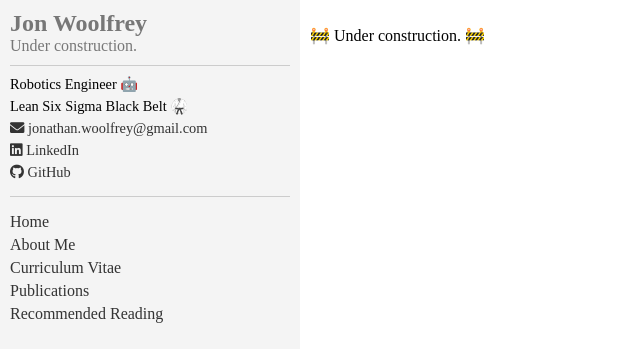
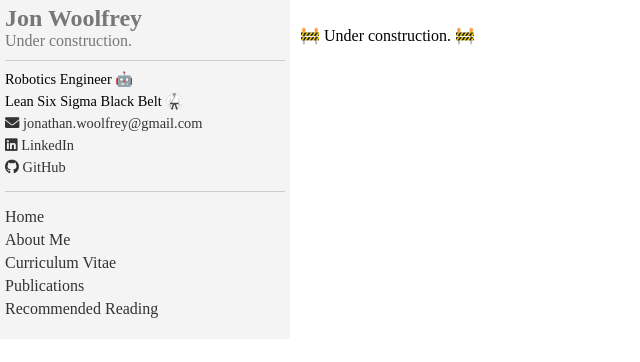
Before and after one commit to Woolfrey/woolfrey.github.io, a Jekyll site: the page built from README.md, in a window 1280 px wide. Shown: the top 362 px of the page, without its empty margins (0-640 px from the left). Built offline with Jekyll 4.4.1, drawn with Linux system fonts in a browser that asks for light colours; our own code applies the rules of GitHub Pages for plain Markdown files.

Commit message:
Reduced padding on sidebar

```diff
--- a/assets/main.css
+++ b/assets/main.css
@@ -33,7 +33,7 @@ a:visited {
 .sidebar {
   width: 280px; /* Sets sidebar width */
   background-color: #f4f4f4; /* Sets sidebar background color to light gray */
-  padding: 10px; /* Adds padding inside sidebar */
+  padding: 5px; /* Adds padding inside sidebar */
 }
 
 /* Sidebar links */
```
